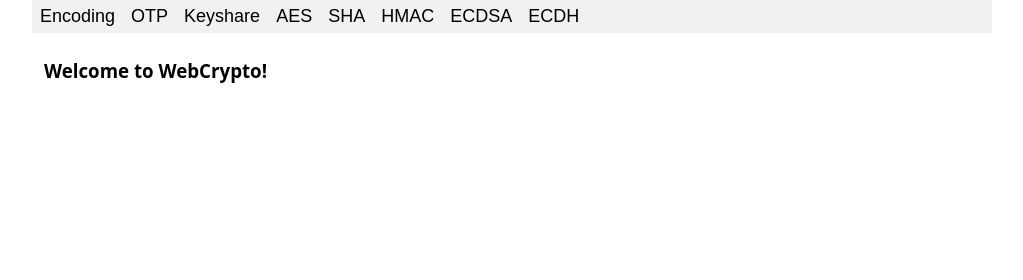
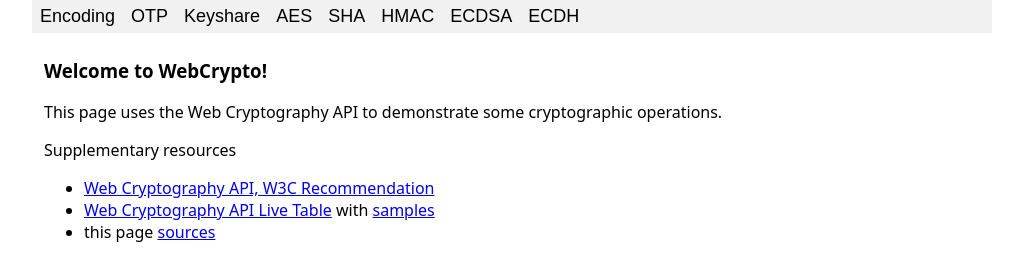
Before and after one commit to piona/webcrypto, a plain HTML site: page index.html in a window 1280 px wide. Shown: the whole page, without its empty margins (128-1151 px from the left). Drawn offline with Linux system fonts and the light colour scheme.

Commit message:
Entry page

```diff
--- a/index.html
+++ b/index.html
@@ -62,6 +62,18 @@
 
     <div id ="defaultTab" class="tabcontent">
       <h3>Welcome to WebCrypto!</h3>
+      <p>
+        This page uses the Web Cryptography API to demonstrate some cryptographic operations.
+      </p>
+      <p>
+        Supplementary resources
+        <ul>
+          <li><a href="https://www.w3.org/TR/WebCryptoAPI/">Web Cryptography API, W3C Recommendation</a></li>
+          <li><a href="https://diafygi.github.io/webcrypto-examples/">Web Cryptography API Live Table</a> with
+            <a href="https://github.com/diafygi/webcrypto-examples/">samples</a></li>
+          <li>this page <a href="https://github.com/piona/webcrypto">sources</a></li>
+        </ul>
+      </p>
     </div>
 
     <div id="encodingTab" class="tabcontent">
```
